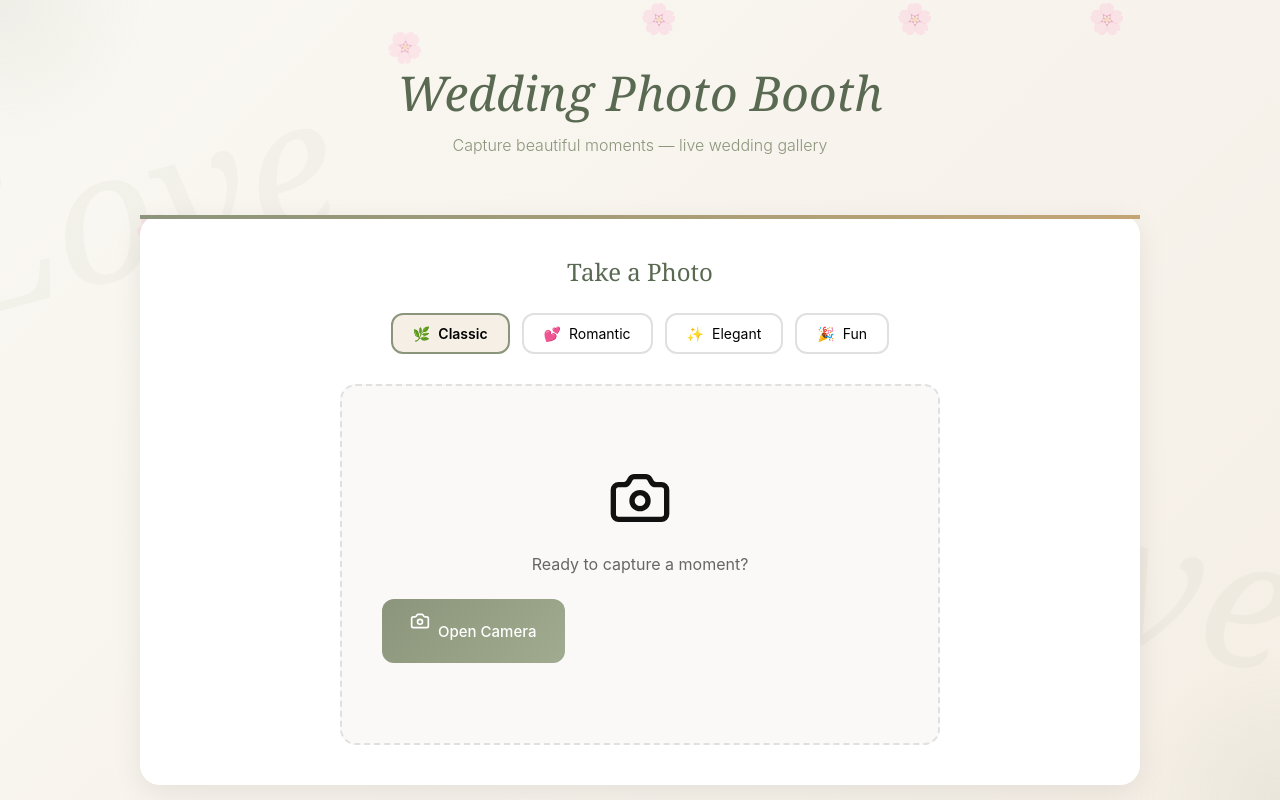
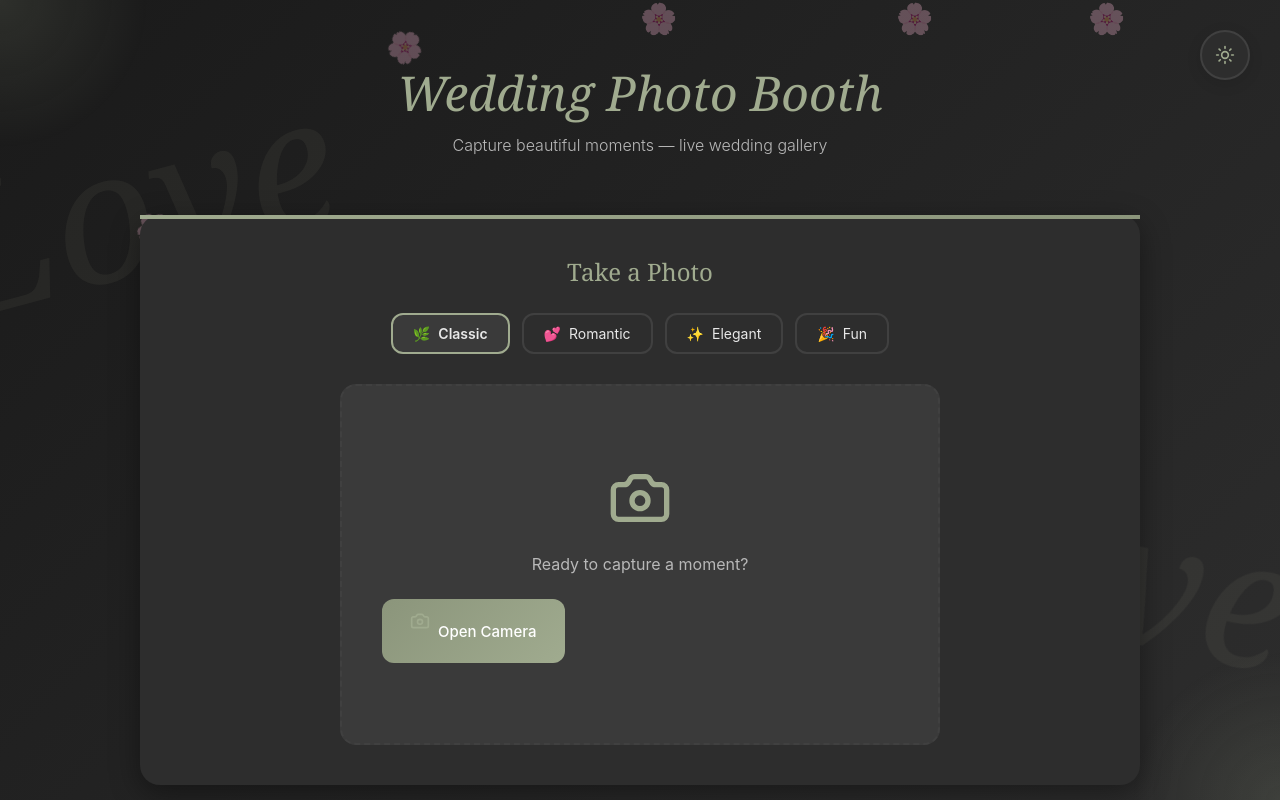
Before and after one commit to kay-ai/merited-favour, a Next.js app: page /booth in a window 1280 px wide. Built offline with nearby package versions, Linux system fonts and the light colour scheme; no server answers; the database is empty; a web font is replaced by a local one.

Commit message:
add dark mode

```diff
--- a/components/layout/BackgroundShell.tsx
+++ b/components/layout/BackgroundShell.tsx
@@ -1,7 +1,7 @@
 // components/layout/BackgroundShell.tsx
 "use client"
 
-import { ReactNode, useState } from "react"
+import { ReactNode, useState, useEffect } from "react"
 import MusicToggle from "@/components/MusicToggle"
 import { FloatingFlower } from "@/components/FloatingFlower"
 import {
@@ -9,6 +9,7 @@ import {
 } from "./BackgroundShellContext"
 import { ToastContainer } from "react-toastify"
 import 'react-toastify/dist/ReactToastify.css'
+import { Moon, Sun } from "lucide-react"
 
 export default function BackgroundShell({
   children,
@@ -16,6 +17,31 @@ export default function BackgroundShell({
   children: ReactNode
 }) {
   const [musicEnabled, setMusicEnabled] = useState(false)
+  const [darkMode, setDarkMode] = useState(true)
+
+  useEffect(() => {
+    // Check for saved dark mode preference, default to dark mode
+    const savedMode = localStorage.getItem('darkMode')
+    if (savedMode === 'false') {
+      setDarkMode(false)
+      document.documentElement.classList.remove('dark-mode')
+    } else {
+      setDarkMode(true)
+      document.documentElement.classList.add('dark-mode')
+      localStorage.setItem('darkMode', 'true')
+    }
+  }, [])
+
+  const toggleDarkMode = () => {
+    setDarkMode(!darkMode)
+    if (!darkMode) {
+      document.documentElement.classList.add('dark-mode')
+      localStorage.setItem('darkMode', 'true')
+    } else {
+      document.documentElement.classList.remove('dark-mode')
+      localStorage.setItem('darkMode', 'false')
+    }
+  }
 
   return (
     <BackgroundShellContext.Provider
@@ -51,8 +77,17 @@ export default function BackgroundShell({
           pauseOnFocusLoss
           draggable
           pauseOnHover
-          theme="light"
+          theme={darkMode ? "dark" : "light"}
         />
+
+        {/* Dark Mode Toggle */}
+        <button
+          onClick={toggleDarkMode}
+          className="dark-mode-toggle"
+          aria-label="Toggle dark mode"
+        >
+          {darkMode ? <Sun size={20} /> : <Moon size={20} />}
+        </button>
 
         {/* Music */}
         <MusicToggle enabled={musicEnabled} />
--- a/styles/globals.css
+++ b/styles/globals.css
@@ -2267,3 +2267,360 @@ textarea {
     height: 400px;
   }
 }
+
+/* ===============================
+   DARK MODE STYLES
+   =============================== */
+
+/* Dark Mode Toggle Button */
+.dark-mode-toggle {
+  position: fixed;
+  top: 30px;
+  right: 30px;
+  width: 50px;
+  height: 50px;
+  border-radius: 50%;
+  background: white;
+  border: 2px solid #e0e0e0;
+  display: flex;
+  align-items: center;
+  justify-content: center;
+  cursor: pointer;
+  transition: all 0.3s ease;
+  z-index: 1000;
+  box-shadow: 0 4px 15px rgba(0, 0, 0, 0.1);
+  color: #5a6952;
+}
+
+.dark-mode-toggle:hover {
+  transform: translateY(-3px);
+  box-shadow: 0 6px 20px rgba(0, 0, 0, 0.15);
+  background: #f5efe6;
+}
+
+@media (max-width: 768px) {
+  .dark-mode-toggle {
+    top: 20px;
+    right: 20px;
+    width: 45px;
+    height: 45px;
+  }
+}
+
+/* Dark Mode Root Styles */
+.dark-mode {
+  --bg-primary: #1a1a1a;
+  --bg-secondary: #2d2d2d;
+  --bg-tertiary: #3a3a3a;
+  --text-primary: #e8e8e8;
+  --text-secondary: #b8b8b8;
+  --text-muted: #888888;
+  --border-color: #404040;
+  --accent-color: #a0ab8f;
+  --card-bg: #2d2d2d;
+  --input-bg: #3a3a3a;
+}
+
+/* Body & Main Wrapper */
+.dark-mode,
+.dark-mode body {
+  background: var(--bg-primary);
+  color: var(--text-primary);
+}
+
+.dark-mode .wedding-wrapper {
+  background: linear-gradient(135deg, #1a1a1a 0%, #2d2d2d 100%);
+}
+
+/* Background Text */
+.dark-mode .bg-text {
+  color: rgba(160, 171, 143, 0.08);
+}
+
+/* Corner Decorations */
+.dark-mode .corner-decoration.top-left {
+  background: radial-gradient(circle at top left, #a0ab8f 0%, transparent 70%);
+  opacity: 0.15;
+}
+
+.dark-mode .corner-decoration.bottom-right {
+  background: radial-gradient(circle at bottom right, #a0ab8f 0%, transparent 70%);
+  opacity: 0.15;
+}
+
+/* Page Headers */
+.dark-mode .page-header h1 {
+  color: #a0ab8f;
+}
+
+.dark-mode .page-header p {
+  color: var(--text-secondary);
+}
+
+/* Cards */
+.dark-mode .location-card,
+.dark-mode .form-container,
+.dark-mode .wish-card,
+.dark-mode .camera-section,
+.dark-mode .transportation-card,
+.dark-mode .donation-card,
+.dark-mode .toast-card-main,
+.dark-mode .info-card,
+.dark-mode .photo-card {
+  background: var(--card-bg);
+  box-shadow: 0 8px 30px rgba(0, 0, 0, 0.4);
+}
+
+.dark-mode .location-card::before,
+.dark-mode .form-container::before,
+.dark-mode .camera-section::before,
+.dark-mode .transportation-card::before,
+.dark-mode .donation-card::before,
+.dark-mode .toast-card-main::before,
+.dark-mode .info-card::before {
+  background: linear-gradient(90deg, #a0ab8f, #8b957b);
+}
+
+/* Titles */
+.dark-mode .location-title,
+.dark-mode .section-title,
+.dark-mode .card-title,
+.dark-mode .toast-title,
+.dark-mode h2,
+.dark-mode h3 {
+  color: #a0ab8f;
+}
+
+/* Text */
+.dark-mode .detail-value,
+.dark-mode .wish-name,
+.dark-mode .fruit-title {
+  color: var(--text-primary);
+}
+
+.dark-mode .detail-label,
+.dark-mode .detail-address,
+.dark-mode .card-description,
+.dark-mode .wish-message,
+.dark-mode .toast-message,
+.dark-mode .fruit-details,
+.dark-mode p {
+  color: var(--text-secondary);
+}
+
+.dark-mode .detail-label,
+.dark-mode .wishes-count,
+.dark-mode .photo-count,
+.dark-mode .wish-time,
+.dark-mode .photo-time {
+  color: var(--text-muted);
+}
+
+/* Inputs */
+.dark-mode input,
+.dark-mode textarea {
+  background: var(--input-bg);
+  border-color: var(--border-color);
+  color: var(--text-primary);
+}
+
+.dark-mode input::placeholder,
+.dark-mode textarea::placeholder {
+  color: var(--text-muted);
+}
+
+.dark-mode input:focus,
+.dark-mode textarea:focus {
+  border-color: #a0ab8f;
+  box-shadow: 0 0 0 3px rgba(160, 171, 143, 0.2);
+}
+
+.dark-mode .input-label {
+  color: #a0ab8f;
+}
+
+/* Buttons */
+.dark-mode .submit-btn,
+.dark-mode .btn-primary {
+  background: linear-gradient(135deg, #8b957b, #a0ab8f);
+}
+
+.dark-mode .btn-secondary,
+.dark-mode .copy-btn {
+  background: var(--bg-tertiary);
+  border-color: var(--border-color);
+  color: var(--text-primary);
+}
+
+.dark-mode .btn-secondary:hover,
+.dark-mode .copy-btn:hover {
+  background: var(--input-bg);
+  border-color: #a0ab8f;
+}
+
+.dark-mode .frame-option {
+  background: var(--card-bg);
+  border-color: var(--border-color);
+  color: var(--text-primary);
+}
+
+.dark-mode .frame-option:hover {
+  border-color: #a0ab8f;
+}
+
+.dark-mode .frame-option.active {
+  background: var(--bg-tertiary);
+  border-color: #a0ab8f;
+}
+
+/* Account Details */
+.dark-mode .account-details,
+.dark-mode .thank-you-note,
+.dark-mode .decorative-quote,
+.dark-mode .camera-placeholder {
+  background: var(--bg-tertiary);
+  border-color: var(--border-color);
+}
+
+.dark-mode .detail-row {
+  border-bottom-color: var(--border-color);
+}
+
+/* Ceremony Tree */
+.dark-mode .tree-trunk {
+  background: linear-gradient(to bottom, #5a4d3b, #6d5d4b);
+}
+
+.dark-mode .branch-line {
+  background: linear-gradient(to right, #6d5d4b, #5a4d3b);
+}
+
+.dark-mode .section-badge {
+  background: var(--card-bg);
+  color: var(--text-primary);
+}
+
+.dark-mode .fruit-item {
+  background: var(--card-bg);
+  box-shadow: 0 4px 15px rgba(0, 0, 0, 0.3);
+}
+
+.dark-mode .fruit-details {
+  border-top-color: var(--border-color);
+}
+
+/* Empty State */
+.dark-mode .empty-state {
+  color: var(--text-muted);
+}
+
+/* Gallery */
+.dark-mode .gallery-item {
+  box-shadow: 0 4px 15px rgba(0, 0, 0, 0.4);
+}
+
+.dark-mode .gallery-item:hover {
+  box-shadow: 0 12px 30px rgba(0, 0, 0, 0.5);
+}
+
+/* Modal */
+.dark-mode .modal-overlay {
+  background: rgba(0, 0, 0, 0.95);
+}
+
+.dark-mode .modal-close,
+.dark-mode .modal-download {
+  background: var(--card-bg);
+  color: var(--text-primary);
+}
+
+.dark-mode .modal-close:hover,
+.dark-mode .modal-download:hover {
+  background: var(--bg-tertiary);
+}
+
+/* Card Icons */
+.dark-mode .card-icon {
+  background: linear-gradient(135deg, var(--bg-tertiary), var(--input-bg));
+  color: #a0ab8f;
+}
+
+/* SVG Icons */
+.dark-mode svg {
+  color: #a0ab8f;
+}
+
+.dark-mode .detail-item svg {
+  color: #a0ab8f;
+}
+
+/* Scrollbar for Wishes */
+.dark-mode .wishes-scroll-container::-webkit-scrollbar {
+  display: none;
+}
+
+/* Video Container */
+.dark-mode .video-container {
+  background: #000;
+}
+
+/* Hover States */
+.dark-mode .wish-card:hover,
+.dark-mode .location-card:hover,
+.dark-mode .info-card:hover,
+.dark-mode .photo-card:hover {
+  box-shadow: 0 12px 40px rgba(0, 0, 0, 0.5);
+}
+
+/* Map Container */
+.dark-mode .map-container {
+  box-shadow: 0 4px 15px rgba(0, 0, 0, 0.3);
+  filter: grayscale(20%) brightness(0.8);
+}
+
+/* Envelope */
+.dark-mode .envelope-closed-img,
+.dark-mode .envelope-open {
+  filter: brightness(0.9) drop-shadow(0 8px 20px rgba(0,0,0,0.4));
+}
+
+/* Collage Cards */
+.dark-mode .card img {
+  filter: drop-shadow(0 12px 35px rgba(0, 0, 0, 0.5)) brightness(0.95);
+}
+
+/* Toast Closing */
+.dark-mode .toast-closing {
+  border-top-color: var(--border-color);
+  color: var(--text-secondary);
+}
+
+.dark-mode .toast-closing strong {
+  color: #a0ab8f;
+}
+
+/* Download Button */
+.dark-mode .download-btn {
+  color: #a0ab8f;
+}
+
+.dark-mode .download-btn:hover {
+  color: var(--text-primary);
+}
+
+/* Dark Mode Toggle in Dark Mode */
+.dark-mode .dark-mode-toggle {
+  background: var(--card-bg);
+  border-color: var(--border-color);
+  color: #a0ab8f;
+}
+
+.dark-mode .dark-mode-toggle:hover {
+  background: var(--bg-tertiary);
+  border-color: #a0ab8f;
+}
+
+/* Scroll Hint */
+.dark-mode .scroll-hint {
+  color: var(--text-muted);
+}
```
